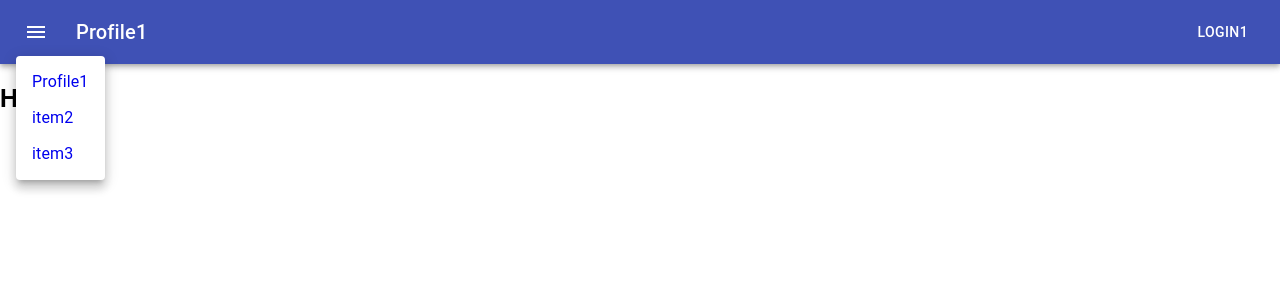
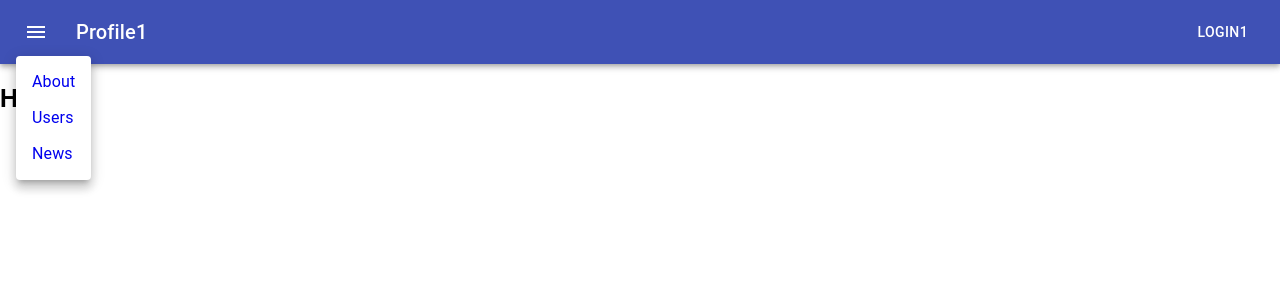
Before and after one commit to shleger/ripplebox, a React (Create React App) app: page / in a window 1280 px wide. Both pictures are taken after a click on the button "menu". Shown: the top 300 px of the page. Built offline with nearby package versions, Linux system fonts and the light colour scheme.

Commit message:
add card

```diff
--- a/src/AppNavBar.tsx
+++ b/src/AppNavBar.tsx
@@ -9,6 +9,9 @@ import MenuIcon from '@material-ui/icons/Menu';
 import { Menu, Fade, MenuItem } from '@material-ui/core';
 import { MemoryRouter as Router, Route, Switch } from 'react-router';
 import { Link, Link as RouterLink, LinkProps as RouterLinkProps } from 'react-router-dom';
+
+import MyPaper from "./cards/MyPaper"
+
 
 const useStyles = makeStyles((theme: Theme) =>
   createStyles({
@@ -80,13 +83,13 @@ export default function ButtonAppBar() {
               transformOrigin={{ vertical: "top", horizontal: "center" }}
             >
               <Link to="/about" style={{ textDecoration: 'none', display: 'block' }}>
-                <MenuItem onClick={handleClose}>{name1}</MenuItem>
+                <MenuItem onClick={handleClose}>About</MenuItem>
               </Link>
               <Link to="/users" style={{ textDecoration: 'none', display: 'block' }}>
-                <MenuItem onClick={handleClose}>item2</MenuItem>
+                <MenuItem onClick={handleClose}>Users</MenuItem>
               </Link>
               <Link to="/about" style={{ textDecoration: 'none', display: 'block' }}>
-                <MenuItem onClick={handleClose}>item3</MenuItem>
+                <MenuItem onClick={handleClose}>News</MenuItem>
               </Link>
             </Menu>
             <Typography variant="h6" className={classes.title}>
@@ -125,7 +128,7 @@ export default function ButtonAppBar() {
   }
 
   function About() {
-    return <h2>About</h2>;
+    return <MyPaper />;
   }
 
   function Users() {
--- /dev/null
+++ b/src/cards/MyPaper.tsx
@@ -0,0 +1,30 @@
+import React from 'react';
+import { Theme, createStyles, makeStyles } from '@material-ui/core/styles';
+import Paper from '@material-ui/core/Paper';
+import { Typography } from '@material-ui/core';
+
+const useStyles = makeStyles((theme: Theme) =>
+  createStyles({
+    root: {
+      display: 'flex',
+      flexWrap: 'wrap',
+      '& > *': {
+        margin: theme.spacing(1),
+        width: theme.spacing(160),
+        height: theme.spacing(50),
+      },
+    },
+  }),
+);
+
+export default function SimplePaper() {
+  const classes = useStyles();
+
+  return (
+    <div className={classes.root}>
+      <Paper elevation={3} >
+        <Typography>ssss</Typography>
+      </Paper>
+    </div>
+  );
+}
```
